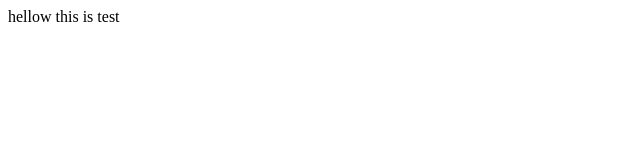
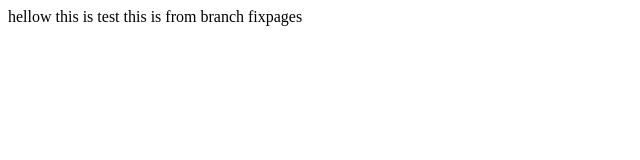
Before and after one commit to solarisan2/test2, a plain HTML site: page index.html in a window 1280 px wide. Shown: the whole page, without its empty margins (0-640 px from the left). Drawn offline with Linux system fonts and the light colour scheme.

Commit message:
new branching

```diff
--- a/index.html
+++ b/index.html
@@ -4,6 +4,6 @@
 
 hellow
 this is test
-
+this is from branch fixpages
 </body>
 </html>
```
